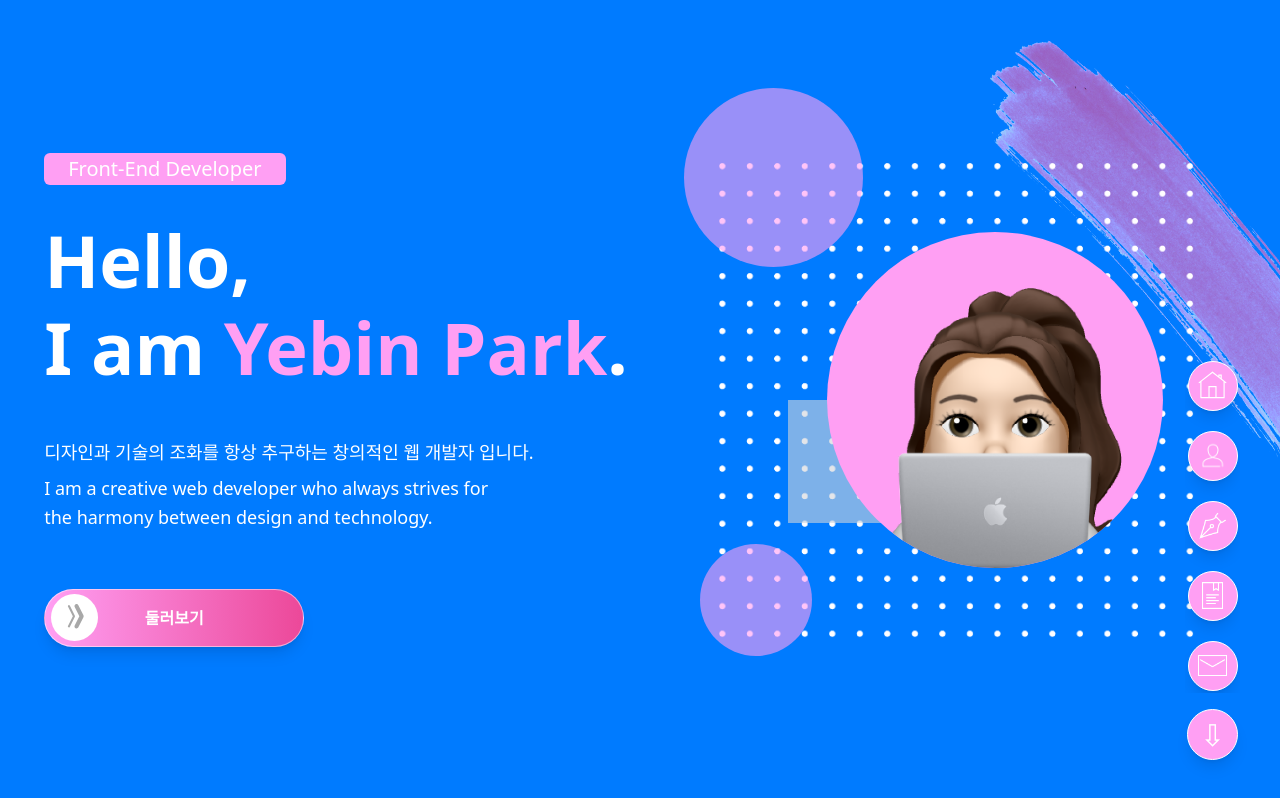
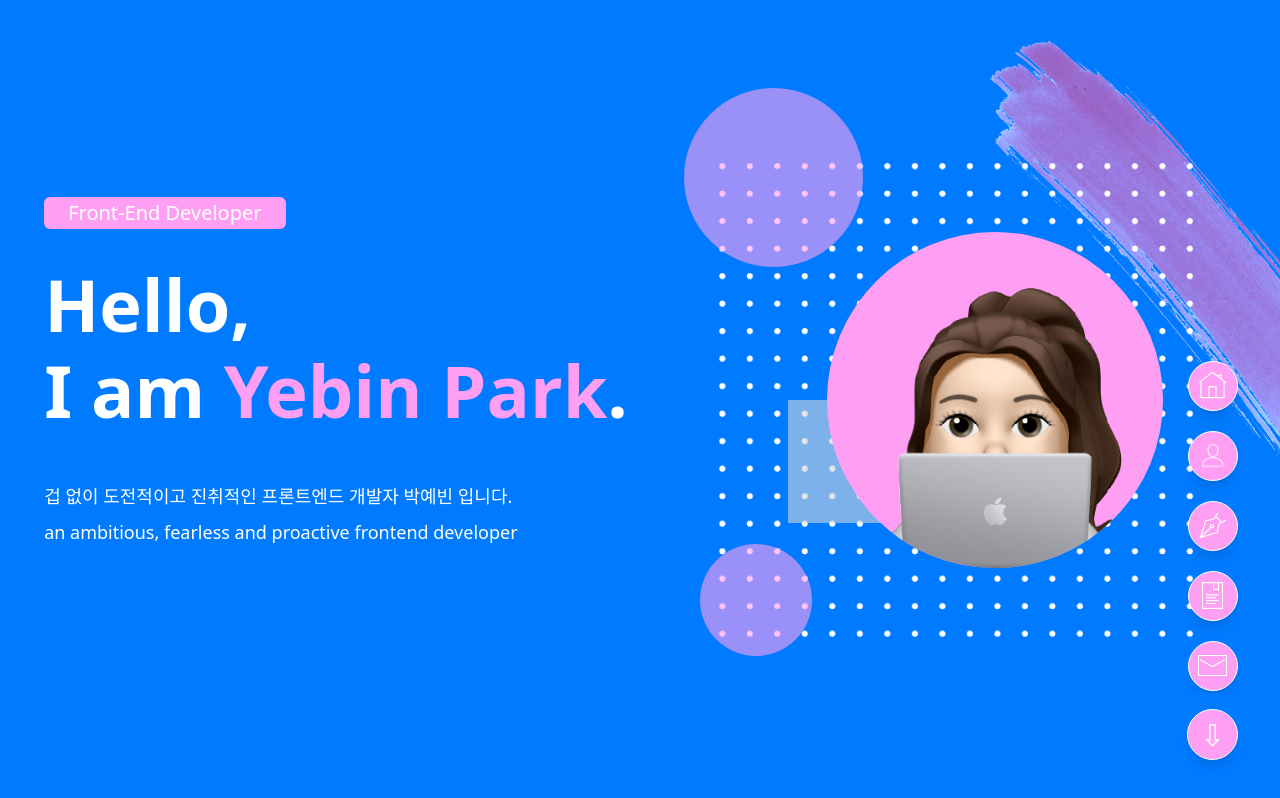
Before and after one commit to yebinp1102/Yebin_Portfolio, a React (Vite) app: page / in a window 1280 px wide. Shown: the top 798 px of the page. Built offline with nearby package versions, Linux system fonts and the light colour scheme.

Commit message:
Feat: banner text and UI update

```diff
--- a/src/components/Banner.tsx
+++ b/src/components/Banner.tsx
@@ -9,11 +9,15 @@ import brush from "../assets/images/brush.png";
 import { easeIn, motion } from "framer-motion";
 import HoverButton from "./HoverButton";
 
+type ScrollToSectionType = (ref: React.RefObject<HTMLDivElement>) => void;
+
 type Props = {
-  bannerRef: React.RefObject<HTMLDivElement>
+  bannerRef: React.RefObject<HTMLDivElement>,
+  aboutRef: React.RefObject<HTMLDivElement>,
+  scrollToSection: ScrollToSectionType
 }
 
-const Banner = ({bannerRef}: Props) => {
+const Banner = ({bannerRef, aboutRef, scrollToSection}: Props) => {
 
   return (
     <section ref={bannerRef} className="w-full relative h-screen bg-sub bg-gradient-to-b from-white to-main/95">
@@ -88,14 +92,11 @@ const Banner = ({bannerRef}: Props) => {
             Hello, <br /> I am <span className="text-point">Yebin Park</span>.
           </h1>
           <p className="mt-12 text-lg">
-            디자인과 기술의 조화를 항상 추구하는 창의적인 웹 개발자 입니다.
+            겁 없이 도전적이고 진취적인 프론트엔드 개발자 박예빈 입니다.
           </p>
           <p className="text-lg mt-2 leading-relaxed mb-14">
-            I am a creative web developer who always strives for <br /> the
-            harmony between design and technology.
+          an ambitious, fearless and proactive frontend developer
           </p>
-
-          <HoverButton text={'둘러보기'} hoverText={"See More"} />
         </motion.div>
 
         {/* images */}
```
